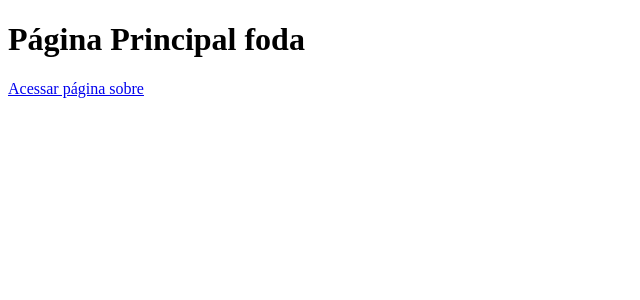
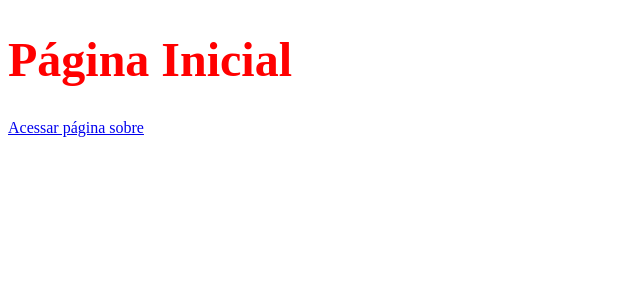
Before and after one commit to mayke4722/projetinho, a Next.js app: page / in a window 1280 px wide. Shown: the top 300 px of the page, without its empty margins (0-640 px from the left). Built offline with nearby package versions, Linux system fonts and the light colour scheme.

Commit message:
primeira pagina

```diff
--- a/pages/index.js
+++ b/pages/index.js
@@ -3,7 +3,13 @@ import Head from 'next/head';
 function home () {
     return <div>
         <head><title>Página Inicial</title></head>
-        <h1>Página Principal foda</h1>
+        <style jsx>{`
+  h1 {
+    font-size: 3rem;
+    color: #FF0000;
+  }
+`}</style><h1>Página Inicial</h1>
+
         <Link href="/sobre">
         <a>Acessar página sobre</a>
         </Link>
```
